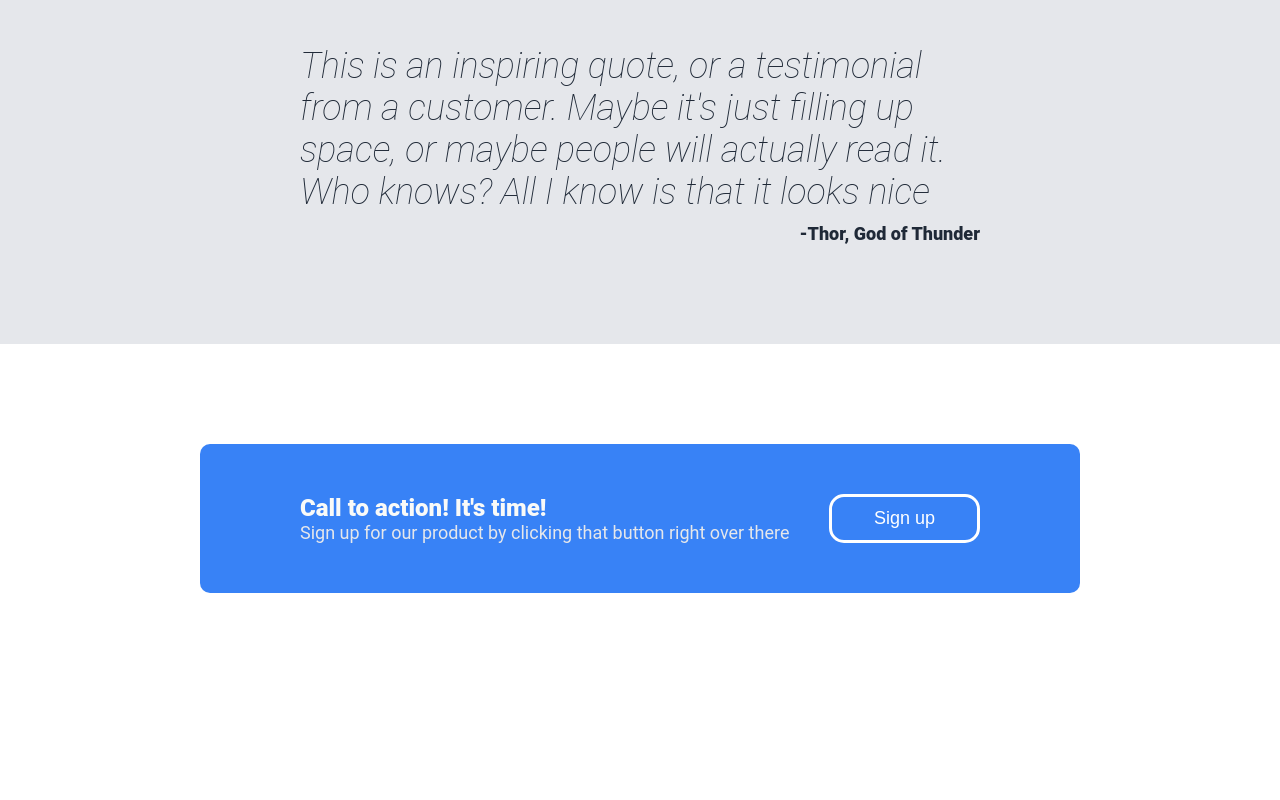
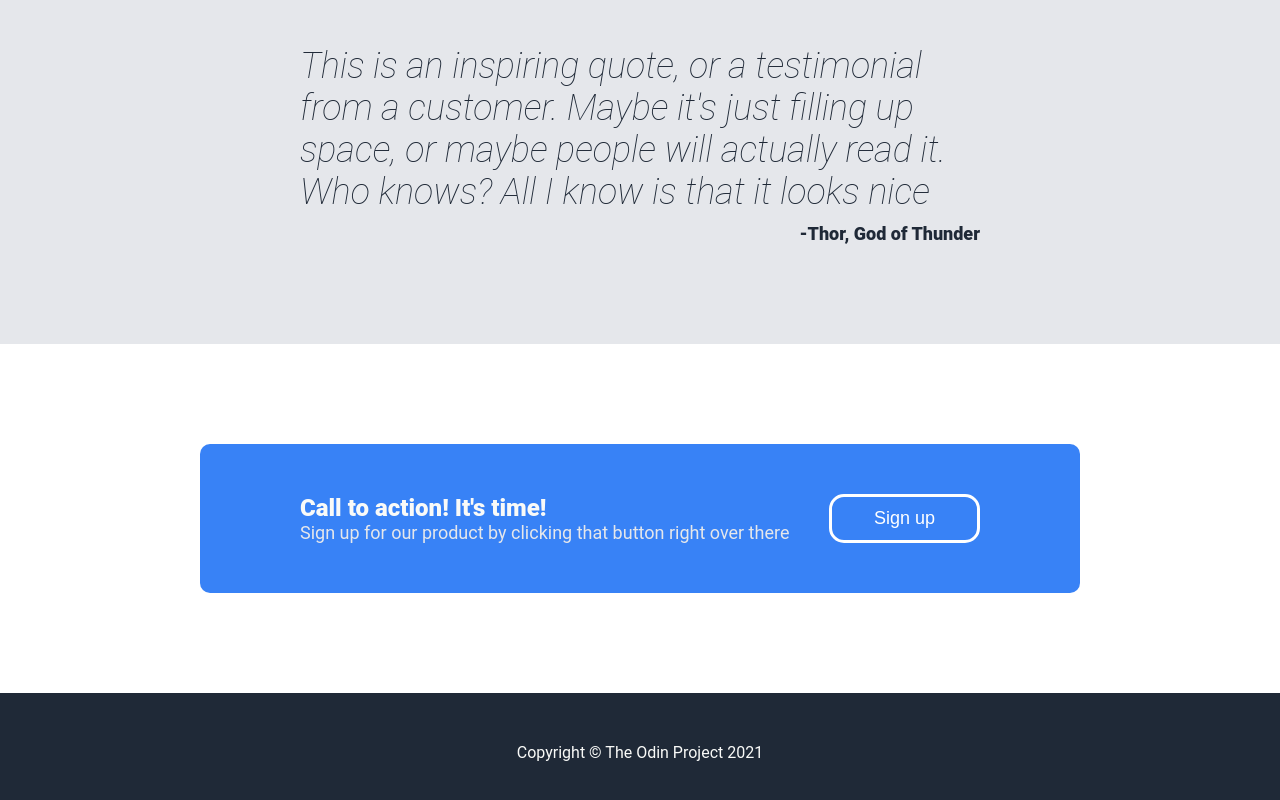
Before and after one commit to ryanyala/landingpageproject, a plain HTML site: page index.html in a window 1280 px wide. Shown: the part 1089-1889 px from the top of the page. Before the commit the page ends 1782 px from the top, so only its background shows below. Drawn offline with Linux system fonts and the light colour scheme.

Commit message:
Finished footer

```diff
--- a/index.html
+++ b/index.html
@@ -60,7 +60,9 @@
         </div>
     </div>
 
-    <div class="footer"></div>
+    <div class="footer">
+        <div class="copyright">Copyright © The Odin Project 2021</div>
+    </div>
 
 
 </body>
--- a/style.css
+++ b/style.css
@@ -196,3 +196,13 @@
     font-size: 24px;
     color: #F9FAF8;
 }
+
+.footer{
+    background-color: #1F2937;
+    display: flex;
+    padding: 50px 200px;
+    justify-content: center;
+}
+.copyright {
+    color: #F9FAF8;
+}
```
